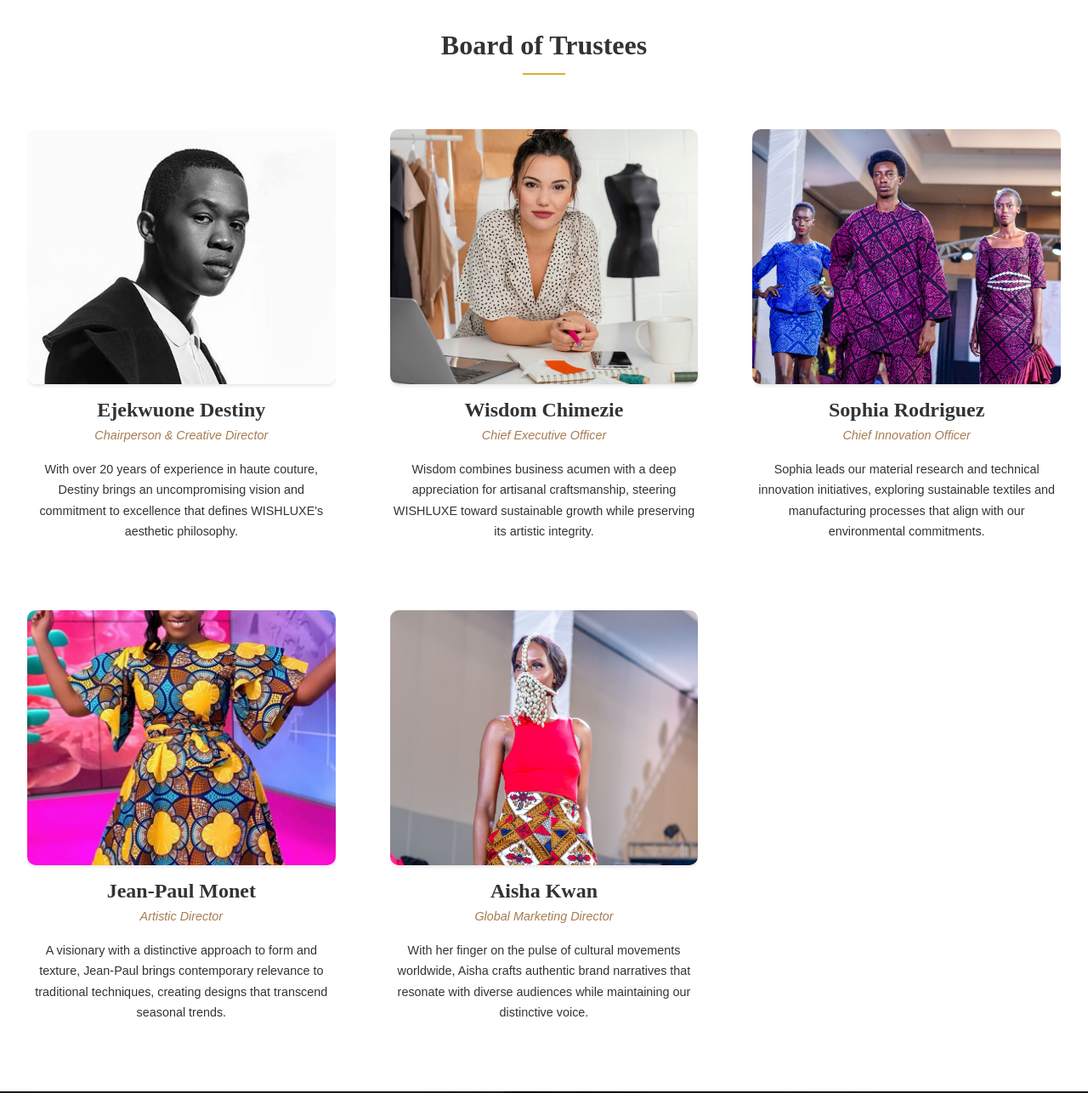
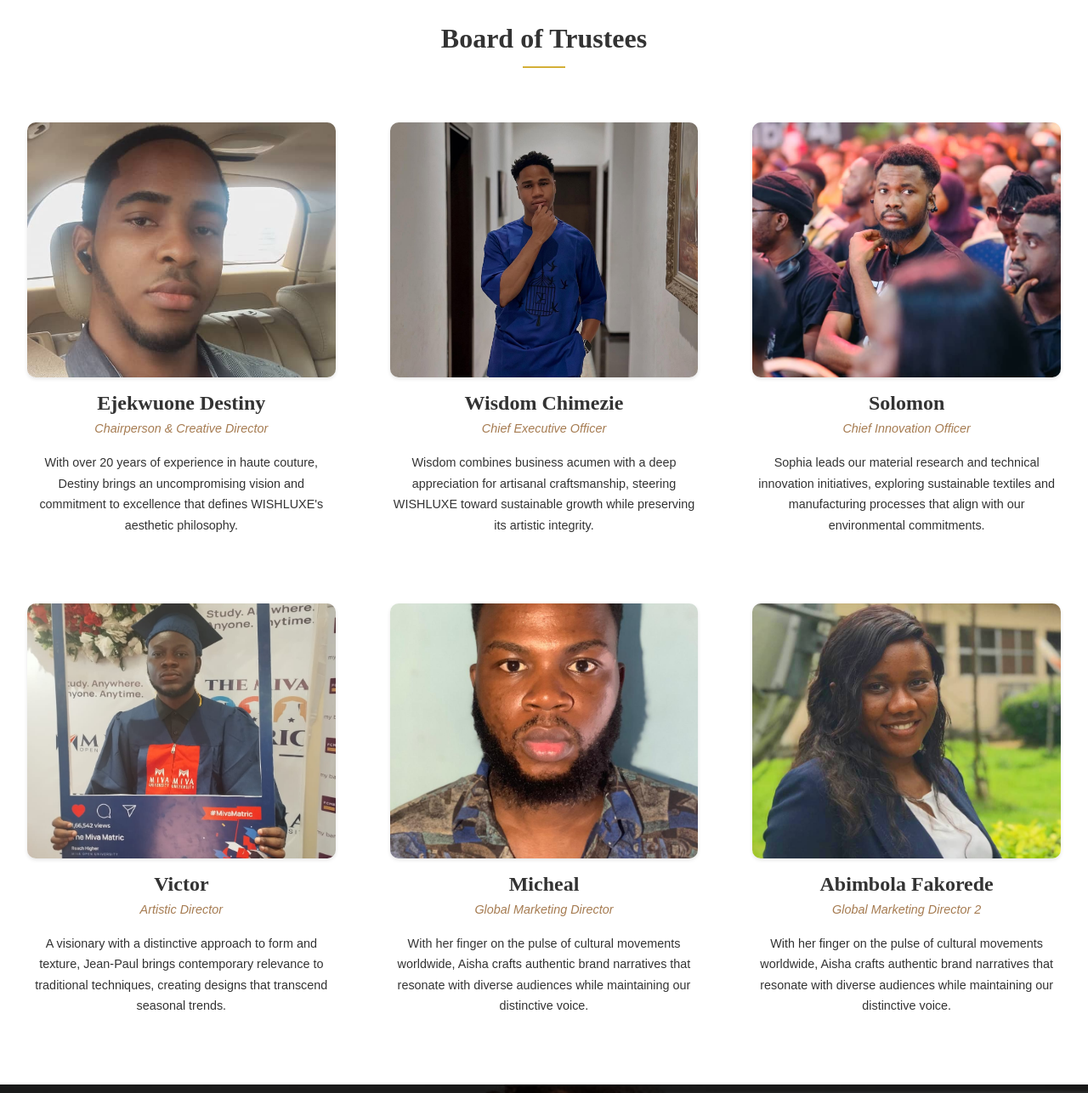
Before and after one commit to wisishtech/wishluxe, a plain HTML site: page html/about-us.html in a window 1280 px wide. Shown: the part 1500-2786 px from the top of the page at 85% size. Drawn offline with Linux system fonts and the light colour scheme.

Commit message:
Finish Code

```diff
--- a/css/styles.css
+++ b/css/styles.css
@@ -45,12 +45,12 @@
     margin: 0;
     padding: 0;
     box-sizing: border-box;
-    overflow-x: hidden;
 }
 
 html {
     font-size: 16px;
     scroll-behavior: smooth;
+    overflow-x: hidden;
 }
 
 body {
@@ -58,7 +58,6 @@ body {
     color: var(--text-color);
     line-height: 1.6;
     background-color: var(--bg-color);
-    overflow-x: hidden;
 }
 
 a {
--- a/html/about-us.html
+++ b/html/about-us.html
@@ -197,7 +197,7 @@
             <!-- Board Member 1 -->
             <div class="board-member">
                 <div class="member-image">
-                    <img src="../images/me-5.png" alt="Board Member 1">
+                    <img src="../images/bot-3.jpeg" alt="Board Member 1">
                     <div class="social-icons">
                         <a href="#" class="social-icon"><i class="fab fa-linkedin"></i></a>
                         <a href="#" class="social-icon"><i class="fab fa-instagram"></i></a>
@@ -213,7 +213,7 @@
             <!-- Board Member 2 -->
             <div class="board-member">
                 <div class="member-image">
-                    <img src="../images/me-3.png" alt="Board Member 2">
+                    <img src="../images/bot-2.jpg" alt="Board Member 2">
                     <div class="social-icons">
                         <a href="#" class="social-icon"><i class="fab fa-linkedin"></i></a>
                         <a href="#" class="social-icon"><i class="fab fa-twitter"></i></a>
@@ -229,14 +229,14 @@
             <!-- Board Member 3 -->
             <div class="board-member">
                 <div class="member-image">
-                    <img src="../images/image-2.png" alt="Board Member 3">
+                    <img src="../images/bot-1.jpeg" alt="Board Member 3">
                     <div class="social-icons">
                         <a href="#" class="social-icon"><i class="fab fa-linkedin"></i></a>
                         <a href="#" class="social-icon"><i class="fab fa-instagram"></i></a>
                     </div>
                 </div>
                 <div class="member-info">
-                    <h3>Sophia Rodriguez</h3>
+                    <h3>Solomon</h3>
                     <p class="member-title">Chief Innovation Officer</p>
                     <p class="member-bio">Sophia leads our material research and technical innovation initiatives, exploring sustainable textiles and manufacturing processes that align with our environmental commitments.</p>
                 </div>
@@ -245,14 +245,14 @@
             <!-- Board Member 4 -->
             <div class="board-member">
                 <div class="member-image">
-                    <img src="../images/image-4.png" alt="Board Member 4">
+                    <img src="../images/bot-5.jpeg" alt="Board Member 4">
                     <div class="social-icons">
                         <a href="#" class="social-icon"><i class="fab fa-linkedin"></i></a>
                         <a href="#" class="social-icon"><i class="fab fa-pinterest"></i></a>
                     </div>
                 </div>
                 <div class="member-info">
-                    <h3>Jean-Paul Monet</h3>
+                    <h3>Victor</h3>
                     <p class="member-title">Artistic Director</p>
                     <p class="member-bio">A visionary with a distinctive approach to form and texture, Jean-Paul brings contemporary relevance to traditional techniques, creating designs that transcend seasonal trends.</p>
                 </div>
@@ -261,15 +261,31 @@
             <!-- Board Member 5 -->
             <div class="board-member">
                 <div class="member-image">
-                    <img src="../images/image-3.png" alt="Board Member 5">
+                    <img src="../images/bot-4.jpg" alt="Board Member 5">
                     <div class="social-icons">
                         <a href="#" class="social-icon"><i class="fab fa-linkedin"></i></a>
                         <a href="#" class="social-icon"><i class="fab fa-instagram"></i></a>
                     </div>
                 </div>
                 <div class="member-info">
-                    <h3>Aisha Kwan</h3>
+                    <h3>Micheal</h3>
                     <p class="member-title">Global Marketing Director</p>
+                    <p class="member-bio">With her finger on the pulse of cultural movements worldwide, Aisha crafts authentic brand narratives that resonate with diverse audiences while maintaining our distinctive voice.</p>
+                </div>
+            </div>
+
+            <!-- Board Member 6 -->
+            <div class="board-member">
+                <div class="member-image">
+                    <img src="../images/bot-6.jpeg" alt="Board Member 5">
+                    <div class="social-icons">
+                        <a href="#" class="social-icon"><i class="fab fa-linkedin"></i></a>
+                        <a href="#" class="social-icon"><i class="fab fa-instagram"></i></a>
+                    </div>
+                </div>
+                <div class="member-info">
+                    <h3>Abimbola Fakorede</h3>
+                    <p class="member-title">Global Marketing Director 2</p>
                     <p class="member-bio">With her finger on the pulse of cultural movements worldwide, Aisha crafts authentic brand narratives that resonate with diverse audiences while maintaining our distinctive voice.</p>
                 </div>
             </div>
```
Also changed, not shown: images/bot-1.jpeg (added), images/bot-2.jpg (added), images/bot-3.jpeg (added), images/bot-4.jpg (added), images/bot-5.jpeg (added), images/bot-6.jpeg (added), 1 other file.
